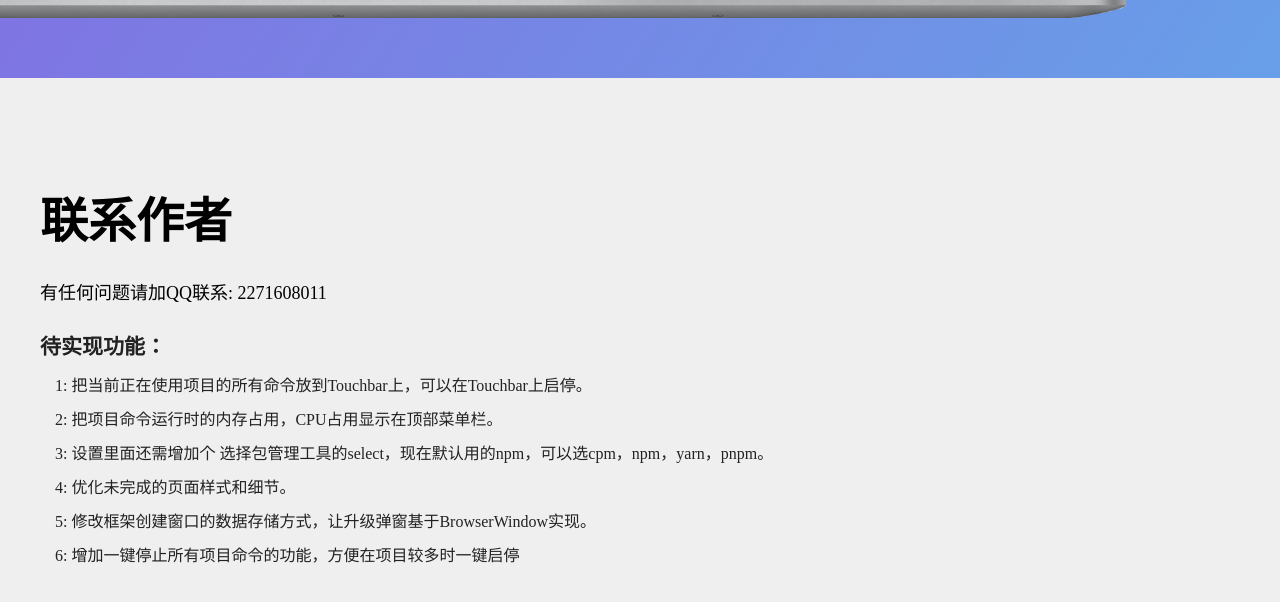
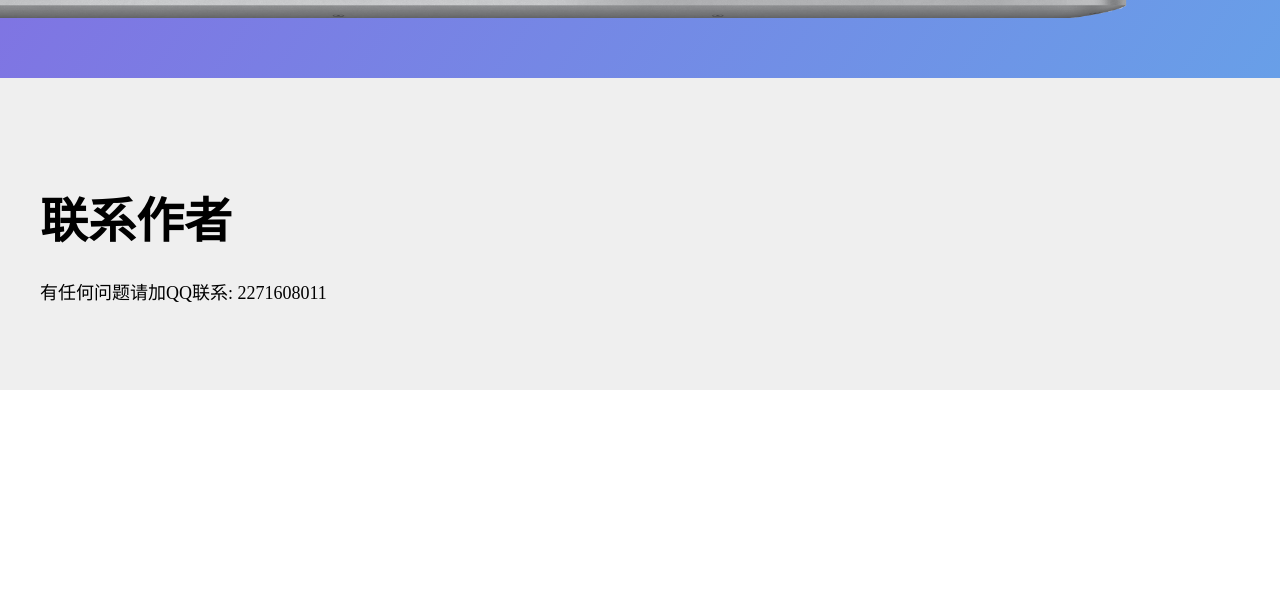
Before and after one commit to helpcode/EasyProject, an Electron app: page website/index.html in a window 1280 px wide. Shown: the part 6928-7530 px from the top of the page. After the commit the page ends 7318 px from the top, so only its background shows below. Drawn offline with nearby package versions, Linux system fonts and the light colour scheme; no server answers; a web font is replaced by a local one.

Commit message:
修改readme

```diff
--- a/website/index.html
+++ b/website/index.html
@@ -91,15 +91,15 @@
                 <div class="padding item">
                     <div class="title">联系作者</div>
                     <div class="desc">有任何问题请加QQ联系: 2271608011</div>
-                    <h2>待实现功能：</h2>
-                    <ul>
-                        <li>1: 把当前正在使用项目的所有命令放到Touchbar上，可以在Touchbar上启停。</li>
-                        <li>2: 把项目命令运行时的内存占用，CPU占用显示在顶部菜单栏。</li>
-                        <li>3: 设置里面还需增加个 选择包管理工具的select，现在默认用的npm，可以选cpm，npm，yarn，pnpm。</li>
-                        <li>4: 优化未完成的页面样式和细节。</li>
-                        <li>5: 修改框架创建窗口的数据存储方式，让升级弹窗基于BrowserWindow实现。</li>
-                        <li>6: 增加一键停止所有项目命令的功能，方便在项目较多时一键启停</li>
-                    </ul>
+<!--                    <h2>待实现功能：</h2>-->
+<!--                    <ul>-->
+<!--                        <li>1: 把当前正在使用项目的所有命令放到Touchbar上，可以在Touchbar上启停。</li>-->
+<!--                        <li>2: 把项目命令运行时的内存占用，CPU占用显示在顶部菜单栏。</li>-->
+<!--                        <li>3: 设置里面还需增加个 选择包管理工具的select，现在默认用的npm，可以选cpm，npm，yarn，pnpm。</li>-->
+<!--                        <li>4: 优化未完成的页面样式和细节。</li>-->
+<!--                        <li>5: 修改框架创建窗口的数据存储方式，让升级弹窗基于BrowserWindow实现。</li>-->
+<!--                        <li>6: 增加一键停止所有项目命令的功能，方便在项目较多时一键启停</li>-->
+<!--                    </ul>-->
                 </div>
             </div>
         </div>
```
Also changed, not shown: README.md.
